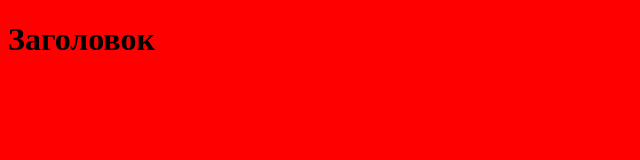
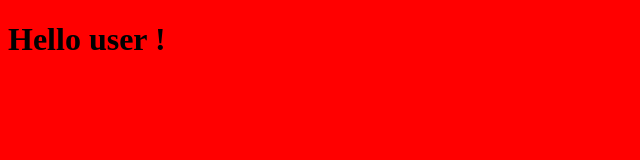
Before and after one commit to orken1994/learn, a plain HTML site: page index.html in a window 1280 px wide. Shown: the whole page, without its empty margins (0-640 px from the left). Drawn offline with Linux system fonts and the light colour scheme.

Commit message:
Добавили прветствие

```diff
--- a/index.html
+++ b/index.html
@@ -9,7 +9,7 @@
 </head>
 <body>
 
-    <h1>Заголовок</h1>
+    <h1>Hello user !</h1>
 
 </body>
 </html>
```
